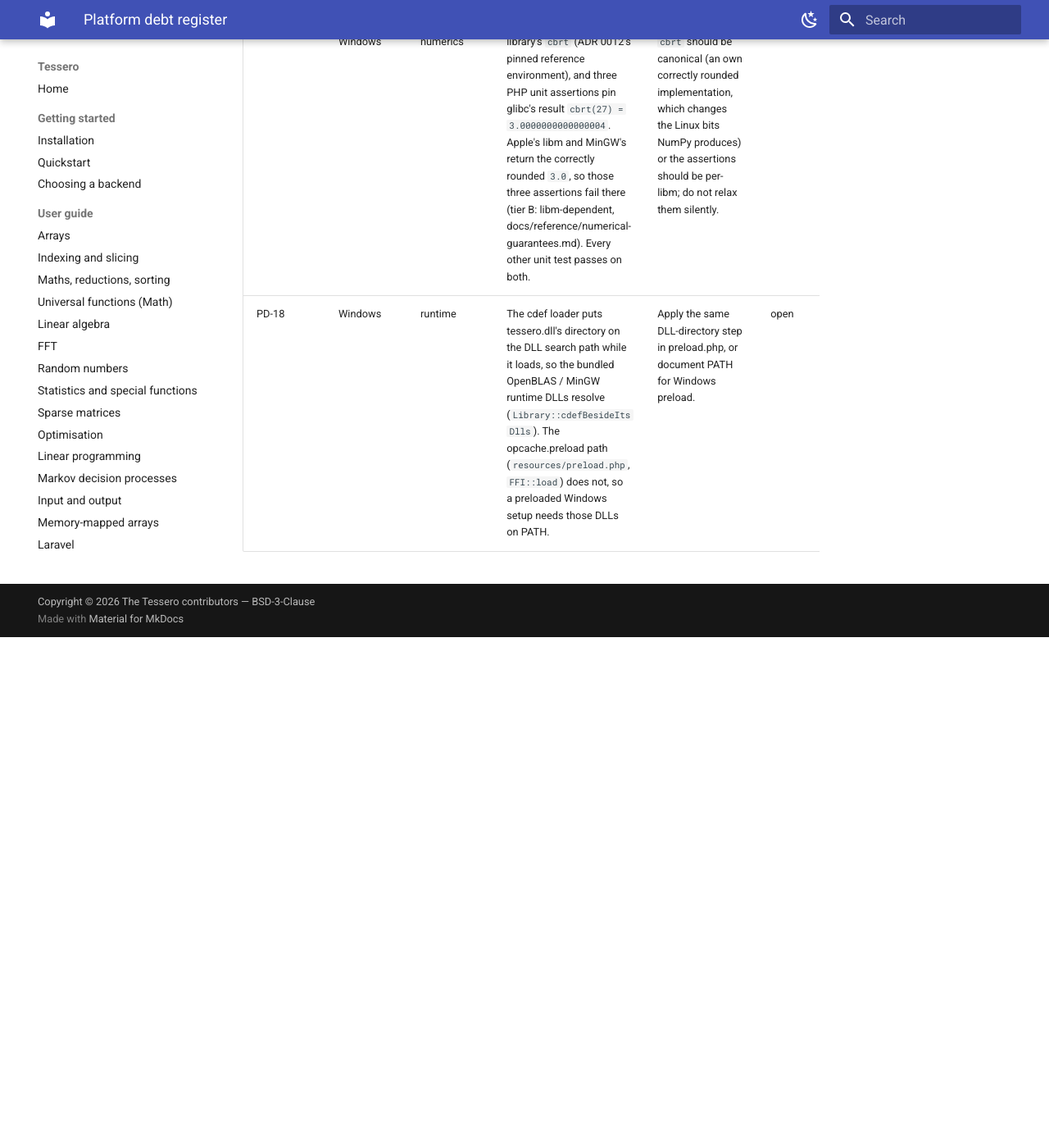
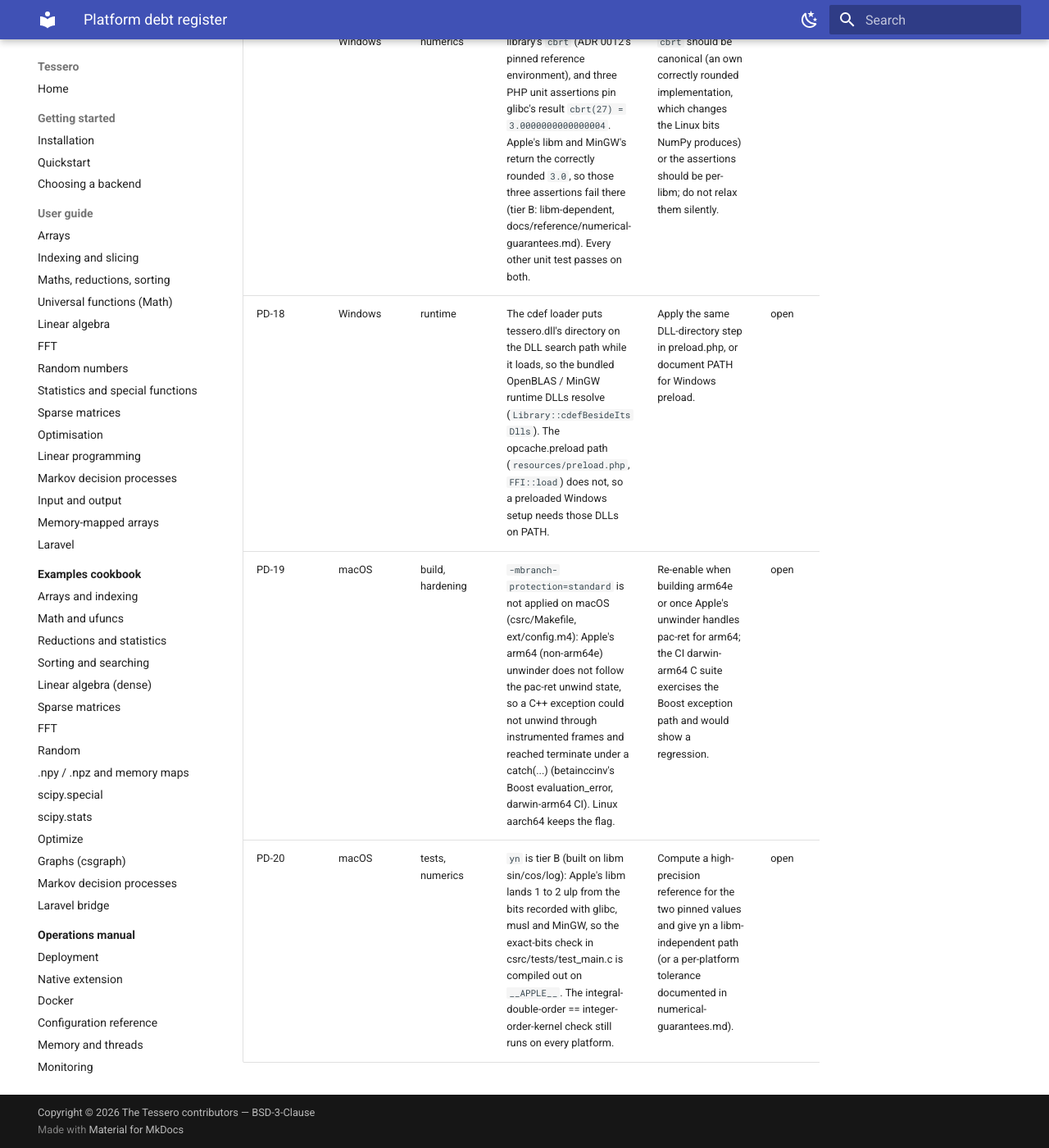
Before and after one commit to DMJ-CV-91913/tessero, an MkDocs documentation site: the page built from docs/project/platform-debt.md, in a window 1280 px wide and 1400 px high, scrolled down 4078 px. Shown: the whole window at 82% size. Built offline with MkDocs 1.6.1 and Material for MkDocs 9.7.7, drawn with Linux system fonts in a browser that asks for light colours; before the commit the page ends 4855 px from its top, so only the background shows below that.

Commit message:
Baseline commit for Beta Version of the Tessero Project; Authored by Douglas Johnson and Co-Authored using Claude's Opus 4.8LLM, October 4th, 2026, and subsequent commit using Opus 5.5LLM, October 24th, 2026.
Co-Authored-By: Claude Opus 5.5 <noreply@anthropic.com>

```diff
--- a/docs/project/platform-debt.md
+++ b/docs/project/platform-debt.md
@@ -27,3 +27,5 @@ Status values: open, in progress, closed.
 | PD-16 | Windows (MinGW) | numerics | MinGW-w64's `fmaf` rounds twice on targets without an FMA instruction, so the canonical f32 KAT differed. The library now maps `fmaf` to a correctly rounded round-to-odd implementation (`csrc/src/fmaf_ro.h`) in its own translation units, including the exported `tsr_repro_*`. A program that compiles the public `csrc/include/tessero_repro_f32.h` itself with MinGW (Talario's CPU twins on Windows) still gets the runtime's `fmaf`: it must include `fmaf_ro.h` first or build with `-mfma`. | Fold the fix into the public header together with Talario's copy (both must stay byte-identical), or document `-mfma` as required on MinGW. | open |
 | PD-17 | macOS, Windows | tests, numerics | `numpy.cbrt` is the C library's `cbrt` (ADR 0012's pinned reference environment), and three PHP unit assertions pin glibc's result `cbrt(27) = 3.0000000000000004`. Apple's libm and MinGW's return the correctly rounded `3.0`, so those three assertions fail there (tier B: libm-dependent, docs/reference/numerical-guarantees.md). Every other unit test passes on both. | Decide whether `cbrt` should be canonical (an own correctly rounded implementation, which changes the Linux bits NumPy produces) or the assertions should be per-libm; do not relax them silently. | open |
 | PD-18 | Windows | runtime | The cdef loader puts tessero.dll's directory on the DLL search path while it loads, so the bundled OpenBLAS / MinGW runtime DLLs resolve (`Library::cdefBesideItsDlls`). The opcache.preload path (`resources/preload.php`, `FFI::load`) does not, so a preloaded Windows setup needs those DLLs on PATH. | Apply the same DLL-directory step in preload.php, or document PATH for Windows preload. | open |
+| PD-19 | macOS | build, hardening | `-mbranch-protection=standard` is not applied on macOS (csrc/Makefile, ext/config.m4): Apple's arm64 (non-arm64e) unwinder does not follow the pac-ret unwind state, so a C++ exception could not unwind through instrumented frames and reached terminate under a catch(...) (betainccinv's Boost evaluation_error, darwin-arm64 CI). Linux aarch64 keeps the flag. | Re-enable when building arm64e or once Apple's unwinder handles pac-ret for arm64; the CI darwin-arm64 C suite exercises the Boost exception path and would show a regression. | open |
+| PD-20 | macOS | tests, numerics | `yn` is tier B (built on libm sin/cos/log): Apple's libm lands 1 to 2 ulp from the bits recorded with glibc, musl and MinGW, so the exact-bits check in csrc/tests/test_main.c is compiled out on `__APPLE__`. The integral-double-order == integer-order-kernel check still runs on every platform. | Compute a high-precision reference for the two pinned values and give yn a libm-independent path (or a per-platform tolerance documented in numerical-guarantees.md). | open |
```
